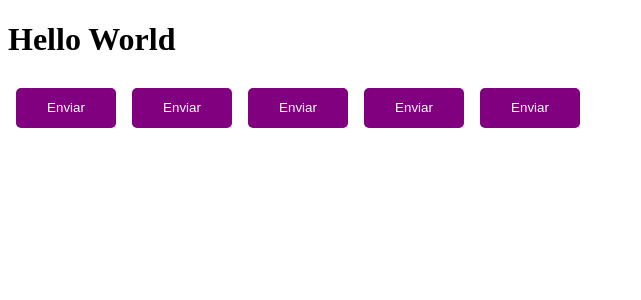
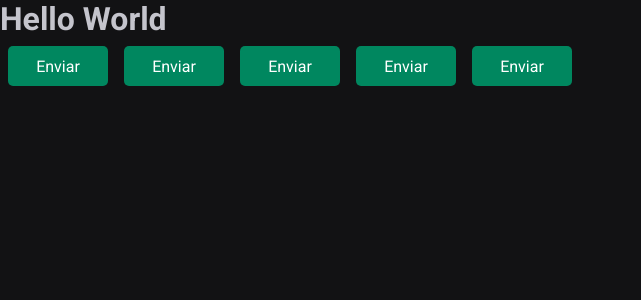
Before and after one commit to mateusrc-dev/ignite-timer, a React (Vite) app: page / in a window 1280 px wide. Shown: the top 300 px of the page, without its empty margins (0-641 px from the left). Built offline with nearby package versions, Linux system fonts and the light colour scheme.

Commit message:
create global.ts

```diff
--- a/index.html
+++ b/index.html
@@ -2,7 +2,13 @@
 <html lang="en">
   <head>
     <meta charset="UTF-8" />
+    <link rel="preconnect" href="https://fonts.googleapis.com" />
+    <link rel="preconnect" href="https://fonts.gstatic.com" crossorigin />
     <meta name="viewport" content="width=device-width, initial-scale=1.0" />
+    <link
+      href="https://fonts.googleapis.com/css2?family=Roboto+Mono:wght@700&family=Roboto:wght@400;700&display=swap"
+      rel="stylesheet"
+    />
     <title>Ignite Timer + TS</title>
   </head>
   <body>
--- a/src/App.tsx
+++ b/src/App.tsx
@@ -1,5 +1,6 @@
 import { ThemeProvider } from 'styled-components'; //o tema só vai ser aplicado para os elementos que estiverem dentro do ThemeProvider - ThemeProvider é um componente e ele recebe uma propriedade chamada 'theme'
 import { Button } from "./Components/Button";
+import { GlobalStyle } from './styles/global'; //é importante que o GlobalStyle esteja dentro do ThemeProvider, se não ele não vai ter acesso as variáveis do nosso tema - colocando o GlobalStyle abaixo ele é aplicado no projeto
 import { defaultTheme } from './styles/themes/default'; //importando o nosso tema
 
 export function App() {
@@ -11,6 +12,7 @@
       <Button variant="success"/>
       <Button variant="danger"/>
       <Button />
+      <GlobalStyle/>
     </ThemeProvider>
   );
 }
--- a/src/Components/Button.styles.ts
+++ b/src/Components/Button.styles.ts
@@ -23,7 +23,7 @@
   border: 0;
   margin: 8px;
 
-  background-color: ${props => props.theme.primary}; //o styled component vai colocar dentro de props o 'theme' - conseguimos acessar o tema dentro de props - podemos pegar as cores do nosso tema
+  background-color: ${props => props.theme["green-500"]}; //o styled component vai colocar dentro de props o 'theme' - conseguimos acessar o tema dentro de props - podemos pegar as cores do nosso tema
   color: ${props => props.theme.white};
 
   /*${(props) =>
--- /dev/null
+++ b/src/styles/global.ts
@@ -0,0 +1,25 @@
+import { createGlobalStyle } from "styled-components";
+
+export const GlobalStyle = createGlobalStyle` //vamos colocar aqui todo o CSS que vai ser global na aplicação
+  * {
+    margin: 0;
+    padding: 0;
+    box-sizing: border-box;
+  }
+
+  :focus {
+    outline: 0; //por padrão o focus é definido pelo outline no navegador, estamos tirando isso
+    box-shadow: 0 0 0 2px ${props => props.theme["gray-500"]} //o tamanho vai ser 2px, tiramos o blur
+  }
+
+  body {
+    background: ${props => props.theme["gray-900"]}; //vamos usar as cores que estão definidas no nosso tema - ao colocar 'theme.' aparece todas as propriedades que podemos utilizar - devido o traço na variável a sintaxe tem que ser com cochetes
+    color: ${props => props.theme["gray-300"]};
+  }
+
+  body, input, textarea, button {
+    font-family: 'Roboto', sans-serif;
+    font-weight: 400;
+    font-size: 1rem;
+  }
+`;
--- a/src/styles/themes/default.ts
+++ b/src/styles/themes/default.ts
@@ -1,5 +1,21 @@
 export const defaultTheme = { //nosso tema padrão, podemos ir colocando propriedades JavaScript aqui
-  primary: 'purple',
-  secondary: 'orange',
-  white: '#FFF',
+    white: '#FFF',
+
+    'gray-100': '#E1E1E6',
+    'gray-300': '#C4C4CC',
+    'gray-400': '#8D8D99',
+    'gray-500': '#7C7C8A',
+    'gray-600': '#323238',
+    'gray-700': '#29292E',
+    'gray-800': '#202024',
+    'gray-900': '#121214',
+
+    'green-300': '#00B37E',
+    'green-500': '#00875F',
+    'green-700': '#015F43',
+
+    'red-500': '#AB222E',
+    'red-700': '#7A1921',
+
+    'yellow-500': '#FBA94C',
 }
```
